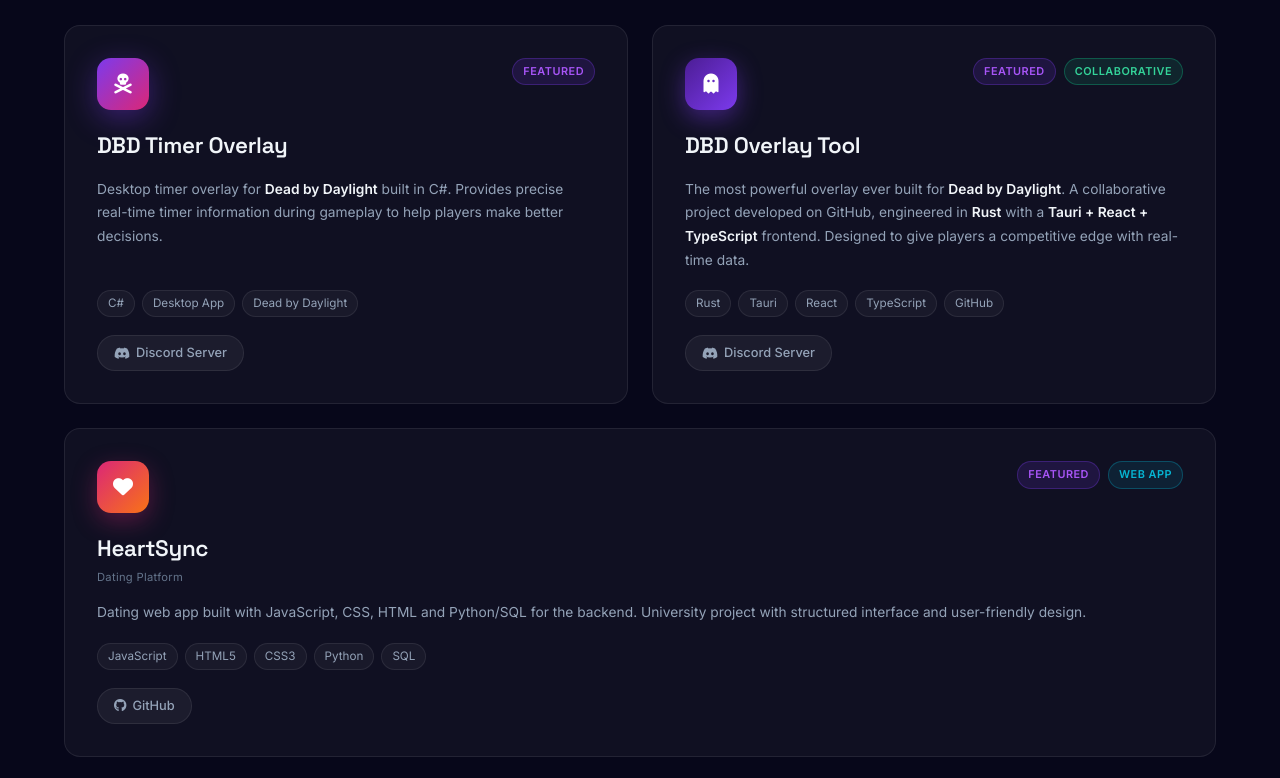
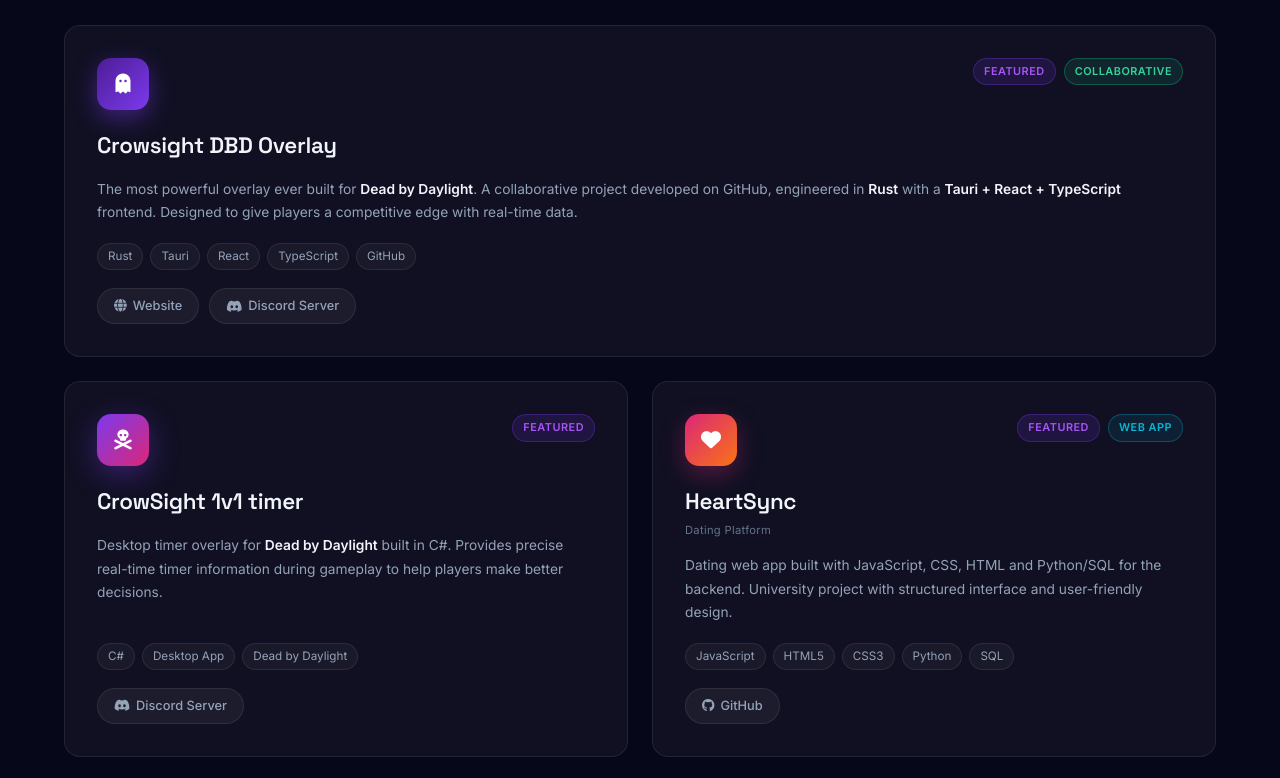
Before and after one commit to WhiteDragonul/ProzanBogdanMadalin, a website: page index.html in a window 1280 px wide. Shown: the part 3700-4478 px from the top of the page. Drawn offline with Linux system fonts and the light colour scheme; animation ran at ten frames a second.

Commit message:
Update index.html and index.js

```diff
--- a/index.html
+++ b/index.html
@@ -64,7 +64,7 @@
                     <a href="https://github.com/WhiteDragonul" target="_blank" class="social-icon" title="GitHub"><i class="fab fa-github"></i></a>
                     <a href="https://instagram.com/whosbogdy" target="_blank" class="social-icon" title="Instagram"><i class="fab fa-instagram"></i></a>
                     <a href="mailto:borghimada233@gmail.com" class="social-icon" title="Email"><i class="fas fa-envelope"></i></a>
-                    <a href="https://discord.gg/WAPgxZnD43" target="_blank" class="social-icon" title="Discord"><i class="fab fa-discord"></i></a>
+                    <a href="https://discord.gg/jfuR8tqVt" target="_blank" class="social-icon" title="Discord"><i class="fab fa-discord"></i></a>
                 </div>
             </div>
         </div>
@@ -171,7 +171,38 @@
                 <div class="section-line"></div>
             </div>
 
-            <!-- Featured row 1 — DBD pair -->
+            <!-- Featured row 1 — Crowsight standalone -->
+            <div class="featured-projects featured-single">
+                <div class="project-card featured reveal">
+                    <div class="card-glow glow-purple"></div>
+                    <div class="card-header">
+                        <div class="card-icon icon-dbd"><i class="fas fa-ghost"></i></div>
+                        <div class="card-badges">
+                            <span class="badge badge-featured" data-i18n="badge.featured">Featured</span>
+                            <span class="badge badge-collab" data-i18n="badge.collab">Collaborative</span>
+                        </div>
+                    </div>
+                    <h3 class="card-title">Crowsight DBD Overlay</h3>
+                    <p class="card-desc" data-i18n="proj.dbdtool.desc">The most powerful overlay ever built for <strong>Dead by Daylight</strong>. A collaborative open-source project developed on GitHub, engineered in <strong>Rust</strong> with a <strong>Tauri + React + TypeScript</strong> frontend. Designed to give players a competitive edge with real-time data.</p>
+                    <div class="card-tech">
+                        <span class="tech-badge">Rust</span>
+                        <span class="tech-badge">Tauri</span>
+                        <span class="tech-badge">React</span>
+                        <span class="tech-badge">TypeScript</span>
+                        <span class="tech-badge">GitHub</span>
+                    </div>
+                    <div class="card-links">
+                        <a href="https://crowsight.vercel.app" target="_blank" class="card-link">
+                            <i class="fas fa-globe"></i> Website
+                        </a>
+                        <a href="https://discord.gg/jfuR8tqVt" target="_blank" class="card-link card-link-discord">
+                            <i class="fab fa-discord"></i> <span data-i18n="link.discord">Discord Server</span>
+                        </a>
+                    </div>
+                </div>
+            </div>
+
+            <!-- Featured row 2 — 1v1 timer and HeartSync -->
             <div class="featured-projects">
                 <div class="project-card featured reveal">
                     <div class="card-glow glow-purple"></div>
@@ -181,7 +212,7 @@
                             <span class="badge badge-featured" data-i18n="badge.featured">Featured</span>
                         </div>
                     </div>
-                    <h3 class="card-title">DBD Timer Overlay</h3>
+                    <h3 class="card-title">CrowSight 1v1 timer</h3>
                     <p class="card-desc" data-i18n="proj.dbd.desc">Desktop timer overlay for <strong>Dead by Daylight</strong> built in C#. Provides precise real-time timer information during gameplay to help players make better decisions.</p>
                     <div class="card-tech">
                         <span class="tech-badge">C#</span>
@@ -189,40 +220,12 @@
                         <span class="tech-badge">Dead by Daylight</span>
                     </div>
                     <div class="card-links">
-                        <a href="https://discord.gg/WAPgxZnD43" target="_blank" class="card-link card-link-discord">
+                        <a href="https://discord.gg/jfuR8tqVt" target="_blank" class="card-link card-link-discord">
                             <i class="fab fa-discord"></i> <span data-i18n="link.discord">Discord Server</span>
                         </a>
                     </div>
                 </div>
 
-                <div class="project-card featured reveal">
-                    <div class="card-glow glow-purple"></div>
-                    <div class="card-header">
-                        <div class="card-icon icon-dbd"><i class="fas fa-ghost"></i></div>
-                        <div class="card-badges">
-                            <span class="badge badge-featured" data-i18n="badge.featured">Featured</span>
-                            <span class="badge badge-collab" data-i18n="badge.collab">Collaborative</span>
-                        </div>
-                    </div>
-                    <h3 class="card-title">DBD Overlay Tool</h3>
-                    <p class="card-desc" data-i18n="proj.dbdtool.desc">The most powerful overlay ever built for <strong>Dead by Daylight</strong>. A collaborative open-source project developed on GitHub, engineered in <strong>Rust</strong> with a <strong>Tauri + React + TypeScript</strong> frontend. Designed to give players a competitive edge with real-time data.</p>
-                    <div class="card-tech">
-                        <span class="tech-badge">Rust</span>
-                        <span class="tech-badge">Tauri</span>
-                        <span class="tech-badge">React</span>
-                        <span class="tech-badge">TypeScript</span>
-                        <span class="tech-badge">GitHub</span>
-                    </div>
-                    <div class="card-links">
-                        <a href="https://discord.gg/WAPgxZnD43" target="_blank" class="card-link card-link-discord">
-                            <i class="fab fa-discord"></i> <span data-i18n="link.discord">Discord Server</span>
-                        </a>
-                    </div>
-                </div>
-            </div>
-
-            <!-- HeartSync — standalone -->
-            <div class="featured-projects featured-single">
                 <div class="project-card featured reveal">
                     <div class="card-glow glow-pink"></div>
                     <div class="card-header">
@@ -495,7 +498,7 @@
                     <a href="https://github.com/WhiteDragonul" target="_blank" title="GitHub"><i class="fab fa-github"></i></a>
                     <a href="https://instagram.com/whosbogdy" target="_blank" title="Instagram"><i class="fab fa-instagram"></i></a>
                     <a href="mailto:borghimada233@gmail.com" title="Email"><i class="fas fa-envelope"></i></a>
-                    <a href="https://discord.gg/WAPgxZnD43" target="_blank" title="Discord"><i class="fab fa-discord"></i></a>
+                    <a href="https://discord.gg/jfuR8tqVt" target="_blank" title="Discord"><i class="fab fa-discord"></i></a>
                 </div>
             </div>
         </div>
--- a/index.js
+++ /dev/null
@@ -1 +0,0 @@
-console.log('Happy developing ✨')
```
